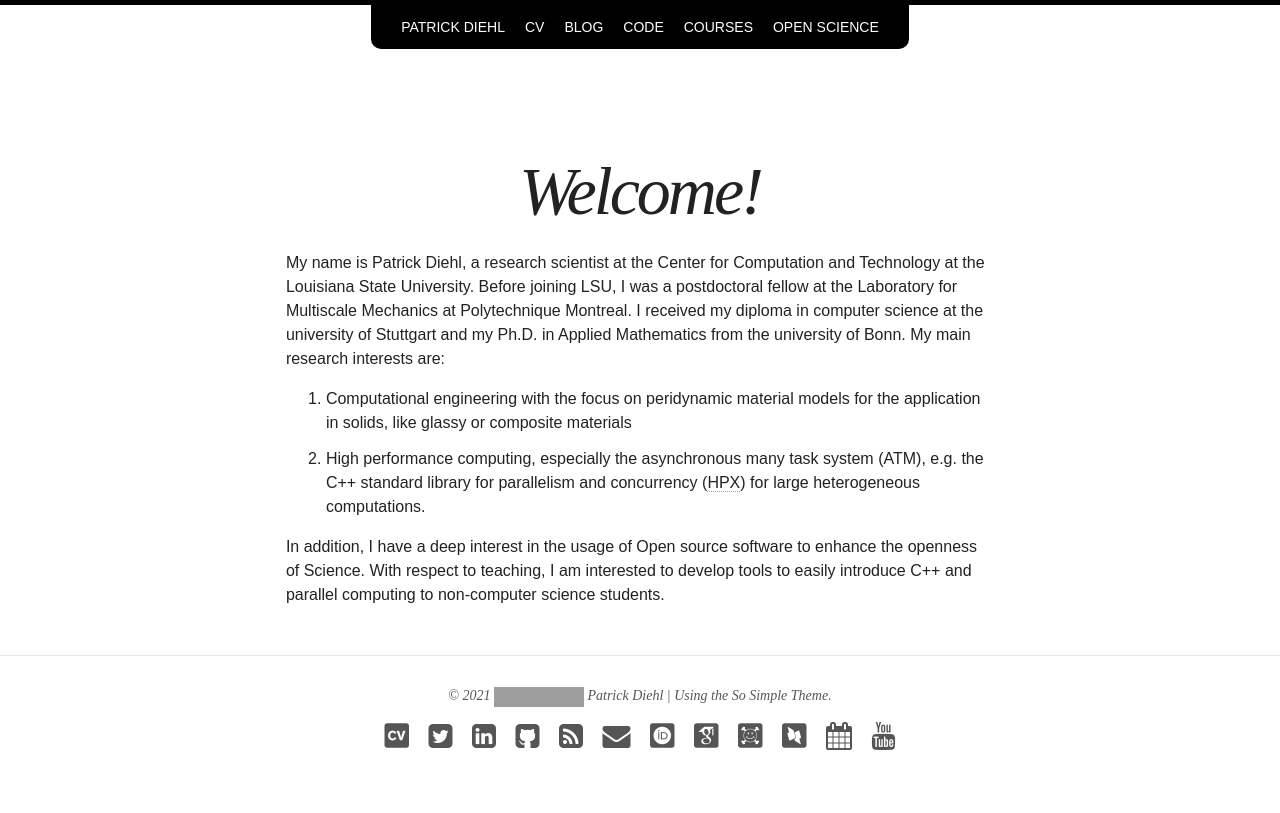
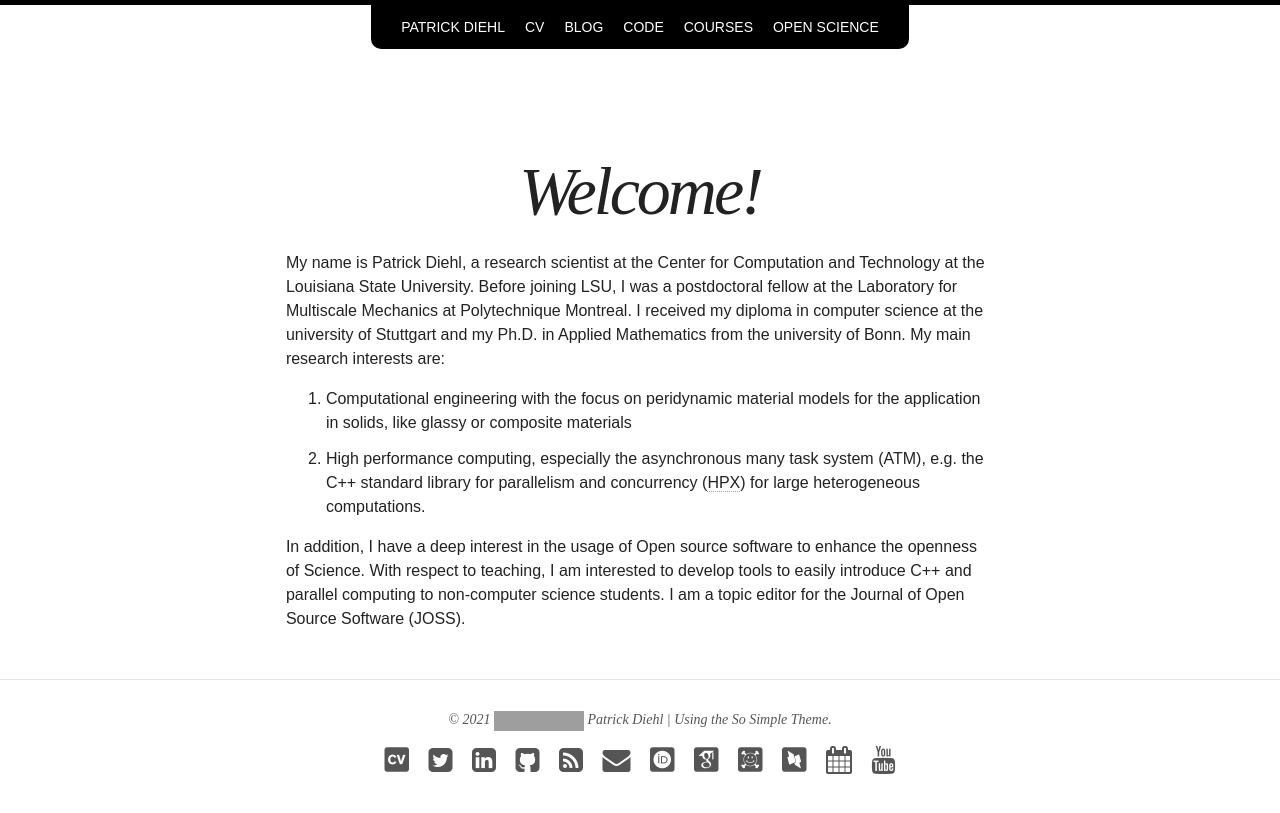
Before and after one commit to diehlpk/diehlpk.github.io, a Jekyll site: the page built from index.html, in a window 1280 px wide. Shown: the top 813 px of the page. Built offline with Jekyll 4.4.1, drawn with Linux system fonts in a browser that asks for light colours; nearby versions of some CDN libraries; some web fonts are replaced; grey boxes are pictures that could not be loaded.

Commit message:
Update index

```diff
--- a/index.html
+++ b/index.html
@@ -10,4 +10,4 @@
 <li> High performance computing, especially the asynchronous many task system (ATM), e.g. the C++ standard library for parallelism and concurrency (<a href="https://github.com/STEllAR-GROUP/hpx">HPX</a>) for large heterogeneous computations.</li>
 </ol>
 
-In addition, I have a deep interest in the usage of <a href="https://flossforscience.github.io/">Open source software</a> to enhance the openness of Science. With respect to teaching, I am interested to develop <a href="https://osf.io/ag4sr/">tools</a> to easily introduce C++ and parallel computing to non-computer science students.
+In addition, I have a deep interest in the usage of <a href="https://flossforscience.github.io/">Open source software</a> to enhance the openness of Science. With respect to teaching, I am interested to develop <a href="https://osf.io/ag4sr/">tools</a> to easily introduce C++ and parallel computing to non-computer science students. I am a topic editor for the Journal of Open Source Software (<a href="https://joss.theoj.org/">JOSS</a>).
```
